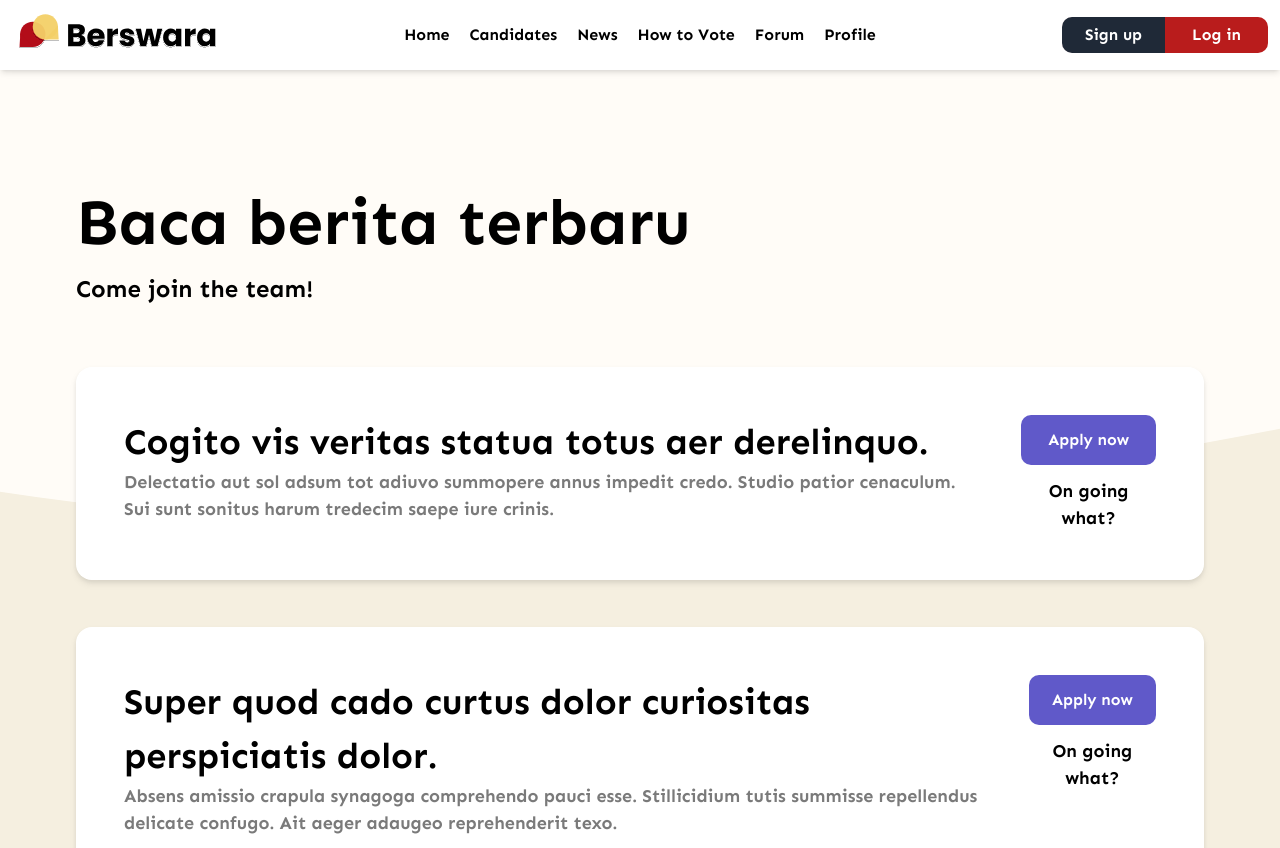
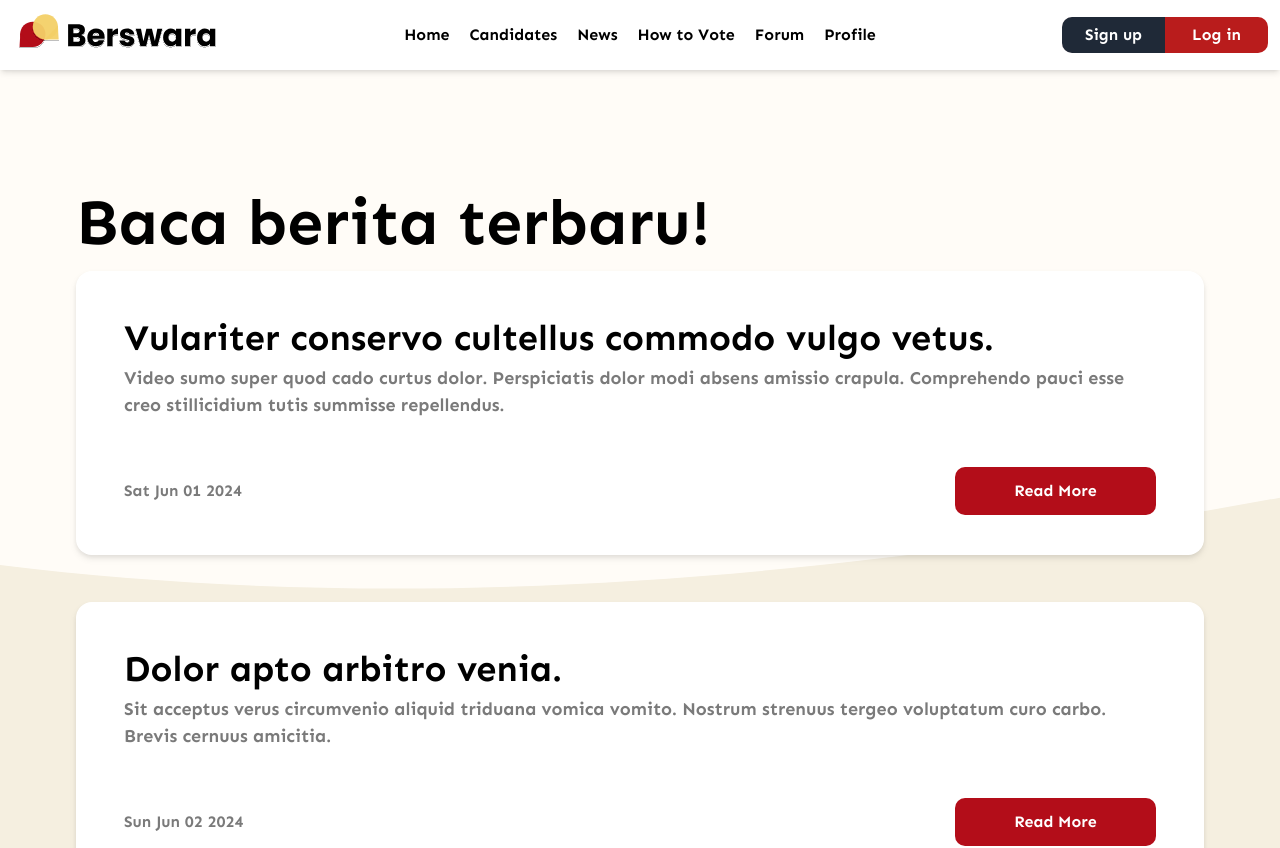
Before and after one commit to workshop-se/berswara-front, a Next.js app: page /news in a window 1280 px wide. Shown: the top 848 px of the page. Built offline with nearby package versions, Linux system fonts and the light colour scheme; no server answers.

Commit message:
style(news): apply new design

```diff
--- a/src/app/(navigation)/news/page.tsx
+++ b/src/app/(navigation)/news/page.tsx
@@ -2,21 +2,20 @@ import { faker } from '@faker-js/faker';
 import Link from 'next/link';
 
 const newses = Array.from({ length: 4 }, () => ({
+  id: faker.string.uuid(),
   title: faker.lorem.sentence(),
   description: faker.lorem.paragraph(),
-  isOngoing: faker.datatype.boolean(),
-  tags: Array.from({ length: 3 }, () => faker.lorem.word()),
+  date: faker.date.recent().toDateString(),
   link: faker.internet.url()
 }))
 
 export default function Page() {
   return (
     <div className='w-[1128px] m-auto pt-[105px]'>
-      <h1 className='text-[64px]'>Baca berita terbaru</h1>
-      <p className='text-[24px] pb-[60px]'>Come join the team!</p>
+      <h1 className='text-[64px]'>Baca berita terbaru!</h1>
       <div className='flex flex-col gap-y-[47px] pb-[126px]'>
         {newses.map((news) => (
-          <div key={news.title} className='bg-white p-[48px] rounded-[16px] drop-shadow-md flex gap-[48px]'>
+          <div key={news.id} className='bg-white px-[48px] py-[40px] rounded-[16px] drop-shadow-md flex flex-col gap-[48px]'>
             <div className='grow'>
               <h2 className='text-[36px]'>
                 {news.title}
@@ -25,11 +24,9 @@ export default function Page() {
                 {news.description}
               </p>
             </div>
-            <div className='w-[201px] flex flex-col gap-y-[13px]'>
-              <Link className='bg-[#6059C9] text-white text-center p-[13px] rounded-[10px]' href={news.link}>
-                Apply now
-              </Link>
-              <p className='text-center text-[18px]'>On going what?</p>
+            <div className='flex justify-between'>
+              <div className='flex items-center text-[#7A7A7A]'>{news.date}</div>
+              <Link className='w-[201px] h-[48px] bg-[#B30D19] text-white rounded-[10px] flex items-center justify-center' href={news.link}>Read More</Link>
             </div>
           </div>
         ))}
```
